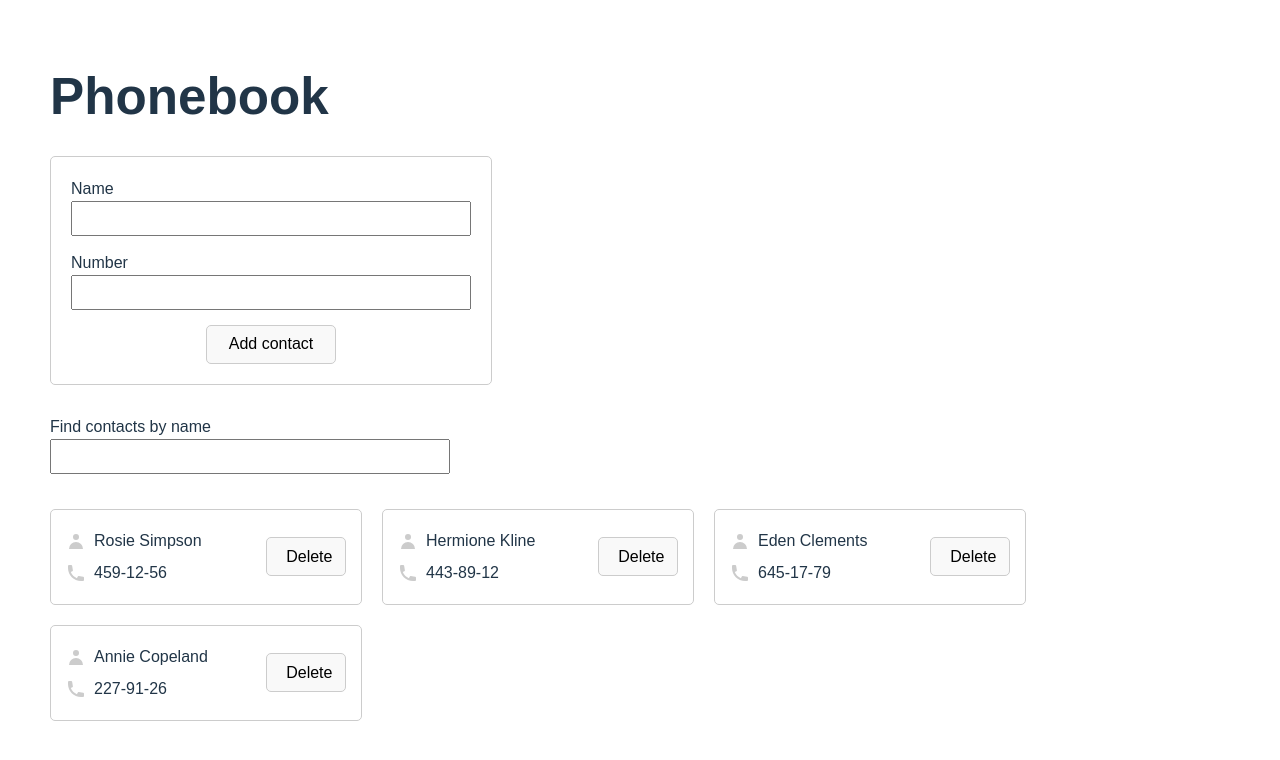
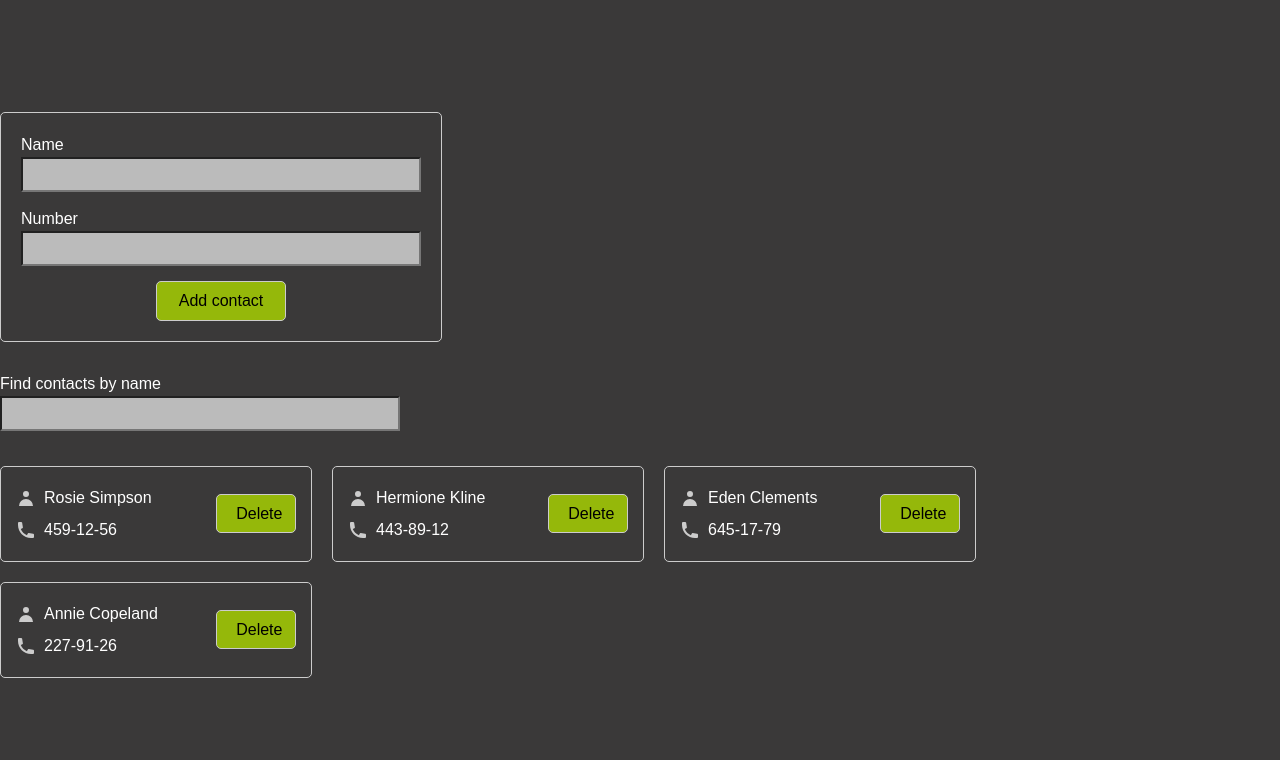
Before and after one commit to annienf17/goit-react-hw-06, a React (Vite) app: page / in a window 1280 px wide. Shown: the top 760 px of the page. Built offline with nearby package versions, Linux system fonts and the light colour scheme.

Commit message:
display initial contacts & save contacts to localStorage if they don't already exist, to avoid overwriting

```diff
--- a/package.json
+++ b/package.json
@@ -10,10 +10,16 @@
     "preview": "vite preview"
   },
   "dependencies": {
+    "@redux-devtools/extension": "^3.3.0",
+    "@reduxjs/toolkit": "^2.2.7",
     "formik": "^2.4.6",
+    "nanoid": "^5.0.7",
     "react": "^18.3.1",
     "react-dom": "^18.3.1",
     "react-icons": "^5.3.0",
+    "react-redux": "^9.1.2",
+    "redux": "^5.0.1",
+    "redux-persist": "^6.0.0",
     "yup": "^1.4.0"
   },
   "devDependencies": {
--- a/src/components/App/App.jsx
+++ b/src/components/App/App.jsx
@@ -1,77 +1,36 @@
+import { useSelector, useDispatch } from "react-redux";
 import ContactList from "../ContactList/ContactList";
-import initialContacts from "../../contacts.json";
 import SearchBox from "../SearchBox/SearchBox";
 import ContactForm from "../ContactForm/ContactForm";
 import css from "./App.module.css";
-import { useState, useEffect, useCallback, useMemo } from "react";
+import {
+  addContact,
+  removeContact,
+} from "../../features/contacts/contactsSlice";
+import { setFilter } from "../../features/filters/filtersSlice";
 
 export default function App() {
-  const [contacts, setContacts] = useState(() => {
-    try {
-      const savedContacts = localStorage.getItem("contacts");
-      return savedContacts ? JSON.parse(savedContacts) : initialContacts;
-    } catch (error) {
-      console.error("Failed to load contacts from localStorage:", error);
-      return initialContacts;
-    }
-  });
+  const contacts = useSelector((state) => state.contacts.items);
+  const filter = useSelector((state) => state.filters.status);
+  const dispatch = useDispatch();
 
-  const [filter, setFilter] = useState("");
+  const handleAddContact = (contact) => {
+    dispatch(addContact(contact));
+  };
 
-  useEffect(() => {
-    try {
-      const savedContacts = localStorage.getItem("contacts");
-      const parsedContacts = savedContacts ? JSON.parse(savedContacts) : [];
+  const handleRemoveContact = (id) => {
+    dispatch(removeContact(id));
+  };
 
-      // Sprawdza, czy contacts jest puste. Jeśli tak, ustawia initialContacts.
-      if (contacts.length === 0) {
-        setContacts(initialContacts);
-      } else if (JSON.stringify(parsedContacts) !== JSON.stringify(contacts)) {
-        // Zapisuje contacts do localStorage tylko wtedy, gdy dane są różne.
-        localStorage.setItem("contacts", JSON.stringify(contacts));
-      }
-    } catch (error) {
-      console.error("Failed to save contacts to localStorage:", error);
-    }
-  }, [contacts]);
-
-  const addContact = useCallback((newContact) => {
-    setContacts((prevContacts) => {
-      // Sprawdza, czy kontakt o takim samym imieniu już istnieje.
-      const duplicateContact = prevContacts.find(
-        (contact) =>
-          contact.name.toLowerCase() === newContact.name.toLowerCase()
-      );
-
-      if (duplicateContact) {
-        alert(`Contact with name ${newContact.name} already exists.`);
-        return prevContacts;
-      }
-
-      return [...prevContacts, newContact];
-    });
-  }, []);
-
-  const deleteContact = useCallback((contactId) => {
-    setContacts((prevContacts) => {
-      return prevContacts.filter((contact) => contact.id !== contactId);
-    });
-  }, []);
-
-  // Używam useMemo do optymalizacji obliczania visibleContacts.
-  // visibleContacts będzie ponownie obliczane tylko wtedy, gdy zmienią się contacts lub filter.
-  const visibleContacts = useMemo(() => {
-    return contacts.filter((contact) =>
-      contact.name.toLowerCase().includes(filter.toLowerCase())
-    );
-  }, [contacts, filter]);
+  const handleFilterChange = (filter) => {
+    dispatch(setFilter(filter));
+  };
 
   return (
-    <div className={css.container}>
-      <h1 className={css.header}>Phonebook</h1>
-      <ContactForm onAdd={addContact} />
-      <SearchBox value={filter} onSearch={setFilter} />
-      <ContactList contacts={visibleContacts} onDelete={deleteContact} />
+    <div className={css.app}>
+      <ContactForm onAddContact={handleAddContact} />
+      <SearchBox filter={filter} onFilterChange={handleFilterChange} />
+      <ContactList contacts={contacts} onRemoveContact={handleRemoveContact} />
     </div>
   );
 }
--- a/src/components/ContactForm/ContactForm.module.css
+++ b/src/components/ContactForm/ContactForm.module.css
@@ -18,6 +18,7 @@
   width: 100%;
   padding: 8px;
   box-sizing: border-box;
+  background-color: #bbb;
 }
 
 .buttonContainer {
--- a/src/components/SearchBox/SearchBox.module.css
+++ b/src/components/SearchBox/SearchBox.module.css
@@ -14,4 +14,5 @@
   width: 100%;
   padding: 8px;
   box-sizing: border-box;
+  background-color: #bbbbbb;
 }
--- /dev/null
+++ b/src/features/contacts/contactsSlice.js
@@ -0,0 +1,50 @@
+import { createSlice } from "@reduxjs/toolkit";
+import contactsData from "../../contacts.json";
+import { nanoid } from "nanoid";
+
+// Load initial contacts from localStorage or use default contacts
+const loadInitialContacts = () => {
+  const savedContacts = localStorage.getItem("contacts");
+  console.log("Saved Contacts:", savedContacts);
+  if (savedContacts) {
+    return JSON.parse(savedContacts);
+  } else {
+    const initialContacts = contactsData.map((contact, index) => {
+      const newId = nanoid();
+      const newContact = { ...contact, id: newId };
+      console.log(`Contact ${index + 1}:`, newContact);
+      return newContact;
+    });
+    console.log("Initial Contacts:", initialContacts);
+    saveContactsToLocalStorage(initialContacts); // Zapisz kontakty do localStorage
+    return initialContacts;
+  }
+};
+
+// Save contacts to localStorage if they don't already exist, to avoid overwriting
+const saveContactsToLocalStorage = (contacts) => {
+  const savedContacts = localStorage.getItem("contacts");
+  if (!savedContacts) {
+    localStorage.setItem("contacts", JSON.stringify(contacts));
+  }
+};
+
+const contactsSlice = createSlice({
+  name: "contacts",
+  initialState: {
+    items: loadInitialContacts(),
+  },
+  reducers: {
+    addContact: (state, action) => {
+      state.items.push(action.payload);
+    },
+    removeContact: (state, action) => {
+      state.items = state.items.filter(
+        (contact) => contact.id !== action.payload
+      );
+    },
+  },
+});
+
+export const { addContact, removeContact } = contactsSlice.actions;
+export default contactsSlice.reducer;
--- /dev/null
+++ b/src/features/filters/filtersSlice.js
@@ -0,0 +1,17 @@
+// src/features/filters/filtersSlice.js
+import { createSlice } from "@reduxjs/toolkit";
+
+const filtersSlice = createSlice({
+  name: "filters",
+  initialState: {
+    status: "all",
+  },
+  reducers: {
+    setFilter: (state, action) => {
+      state.status = action.payload;
+    },
+  },
+});
+
+export const { setFilter } = filtersSlice.actions;
+export default filtersSlice.reducer;
--- a/src/index.css
+++ b/src/index.css
@@ -3,9 +3,9 @@
   line-height: 1.5;
   font-weight: 400;
 
-  color-scheme: light dark;
-  color: rgba(255, 255, 255, 0.87);
-  background-color: #242424;
+  color-scheme: light;
+  color: rgba(0, 0, 0, 0);
+  background-color: #3a3939;
 
   font-synthesis: none;
   text-rendering: optimizeLegibility;
@@ -13,21 +13,16 @@
   -moz-osx-font-smoothing: grayscale;
 }
 
-a {
-  font-weight: 500;
-  color: #646cff;
-  text-decoration: inherit;
+html {
+  font-size: 16px;
 }
-a:hover {
-  color: #535bf2;
-}
-
 body {
   margin: 0;
   display: flex;
   place-items: center;
   min-width: 320px;
   min-height: 100vh;
+  color: #fff;
 }
 
 h1 {
@@ -37,17 +32,20 @@ h1 {
 
 button {
   border-radius: 8px;
-  border: 1px solid transparent;
   padding: 0.6em 1.2em;
   font-size: 1em;
   font-weight: 500;
   font-family: inherit;
-  background-color: #1a1a1a;
+  background-color: hsl(72, 90%, 38%);
+  border: 1px solid hsl(72, 90%, 38%);
+  border-color: hsl(72, 90%, 38%);
   cursor: pointer;
-  transition: border-color 0.25s;
+  transition: all 0.25s;
 }
 button:hover {
-  border-color: #646cff;
+  background-color: hsl(72, 90%, 38%);
+  border: 1px solid hsl(72, 90%, 38%);
+  border-color: hsl(72, 90%, 38%);
 }
 button:focus,
 button:focus-visible {
@@ -56,14 +54,11 @@ button:focus-visible {
 
 @media (prefers-color-scheme: light) {
   :root {
-    color: #213547;
-    background-color: #ffffff;
+    color: rgba(0, 0, 0, 0);
+    background-color: #3a3939;
   }
   a:hover {
-    color: #747bff;
-  }
-  button {
-    background-color: #f9f9f9;
+    color: hsl(72, 90%, 38%);
   }
 }
 /* src/index.css reset */
--- a/src/main.jsx
+++ b/src/main.jsx
@@ -1,10 +1,14 @@
 import { StrictMode } from "react";
 import { createRoot } from "react-dom/client";
+import { Provider } from "react-redux";
 import App from "./components/App/App";
+import store from "./redux/store";
 import "./index.css";
 
 createRoot(document.getElementById("root")).render(
   <StrictMode>
-    <App />
+    <Provider store={store}>
+      <App />
+    </Provider>
   </StrictMode>
 );
--- /dev/null
+++ b/src/redux/store.js
@@ -0,0 +1,13 @@
+// src/redux/store.js
+import { configureStore } from "@reduxjs/toolkit";
+import contactsReducer from "../features/contacts/contactsSlice";
+import filtersReducer from "../features/filters/filtersSlice";
+
+const store = configureStore({
+  reducer: {
+    contacts: contactsReducer,
+    filters: filtersReducer,
+  },
+});
+
+export default store;
```
Also changed, not shown: 2 other files (tests, documents, lock files or other folders).
